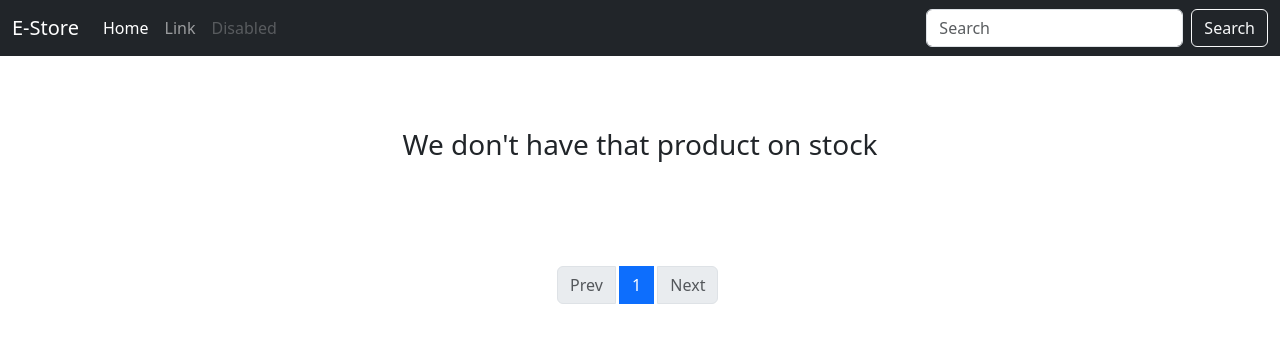
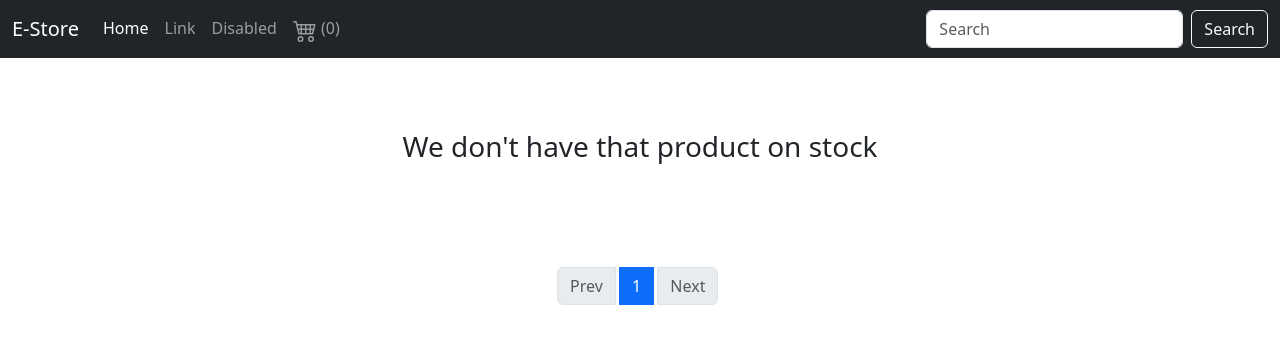
Before and after one commit to stanislavtz/ecommerce, a Django app: page /shop/ in a window 1280 px wide. Shown: the top 344 px of the page. Run offline with Django 5.2, Linux system fonts and the light colour scheme; data that the repository does not hold is empty.

Commit message:
Add cart in navigation bar

```diff
--- a/ecommerce/shop/templates/shop/base.html
+++ b/ecommerce/shop/templates/shop/base.html
@@ -45,6 +45,9 @@
 
     });
 
+    const popoverTriggerList = document.querySelectorAll('[data-bs-toggle="popover"]')
+    const popoverList = [...popoverTriggerList].map(popoverTriggerEl => new bootstrap.Popover(popoverTriggerEl))
+
     function calculateTotalItemsQty(cart) {
         const totalItemsEl = document.querySelector(".total-items");
         const totalItems = Object.values(cart).map(x => x["qty"]).reduce((acc, val) => acc+val, 0);
--- a/ecommerce/shop/templates/shop/includes/nav-bar.html
+++ b/ecommerce/shop/templates/shop/includes/nav-bar.html
@@ -7,13 +7,21 @@
         <div class="collapse navbar-collapse" id="navbarCollapse">
             <ul class="navbar-nav me-auto mb-2 mb-md-0">
                 <li class="nav-item">
-                    <a class="nav-link active" aria-current="page" href="#">Home</a>
+                    <a class="nav-link active" aria-current="page" href="{% url 'index' %}">Home</a>
                 </li>
                 <li class="nav-item">
                     <a class="nav-link" href="#">Link</a>
                 </li>
                 <li class="nav-item">
-                    <a class="nav-link disabled" aria-disabled="true">Disabled</a>
+                    <a class="nav-link" href="#">Disabled</a>
+                </li>
+                <li class="nav-item">
+                    <a class="nav-link" href="#" data-bs-container="body" data-bs-toggle="popover" data-bs-placement="bottom" data-bs-content="Bottom popover">
+                        <svg xmlns="http://www.w3.org/2000/svg" width="24" height="24" fill="currentColor" class="bi bi-cart4" viewBox="0 0 16 16">
+                            <path d="M0 2.5A.5.5 0 0 1 .5 2H2a.5.5 0 0 1 .485.379L2.89 4H14.5a.5.5 0 0 1 .485.621l-1.5 6A.5.5 0 0 1 13 11H4a.5.5 0 0 1-.485-.379L1.61 3H.5a.5.5 0 0 1-.5-.5M3.14 5l.5 2H5V5zM6 5v2h2V5zm3 0v2h2V5zm3 0v2h1.36l.5-2zm1.11 3H12v2h.61zM11 8H9v2h2zM8 8H6v2h2zM5 8H3.89l.5 2H5zm0 5a1 1 0 1 0 0 2 1 1 0 0 0 0-2m-2 1a2 2 0 1 1 4 0 2 2 0 0 1-4 0m9-1a1 1 0 1 0 0 2 1 1 0 0 0 0-2m-2 1a2 2 0 1 1 4 0 2 2 0 0 1-4 0"/>
+                        </svg>
+                        (<span class="total-items">0</span>)
+                    </a>
                 </li>
             </ul>
             <form class="d-flex" role="search">
```
